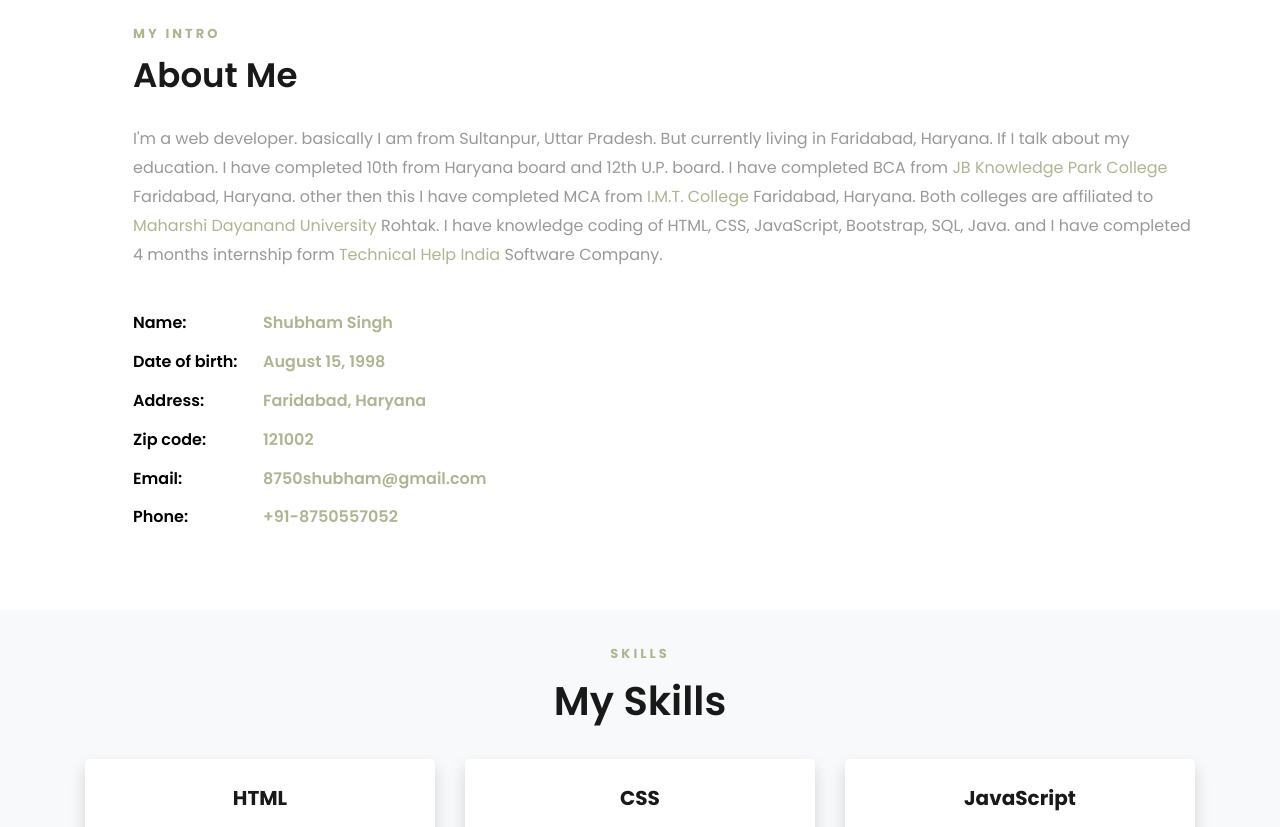
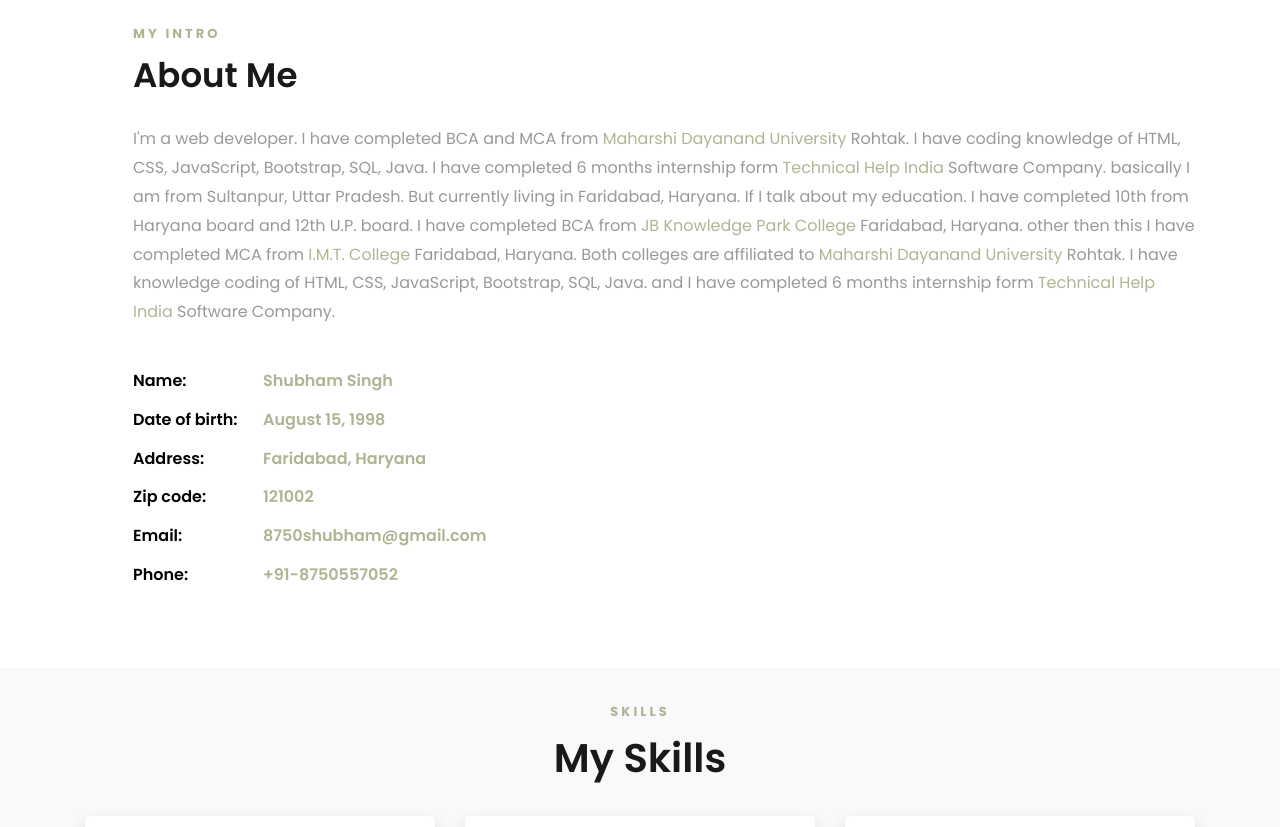
Before and after one commit to 87shubha/portfolio, a plain HTML site: page index.html in a window 1280 px wide. Shown: the part 780-1607 px from the top of the page. Drawn offline with Linux system fonts and the light colour scheme; some packages are replaced by stand-ins of ours; no server answers.

Commit message:
Update index.html

```diff
--- a/index.html
+++ b/index.html
@@ -70,7 +70,7 @@
 						</div>
 						<div class="one-forth d-flex align-items-center ftco-animate" data-scrollax=" properties: { translateY: '70%' }">
 							<div class="text">
-								<h1 class="mb-4 mt-3">Hi, I am <span>Shubham Sigh</span> This is my favorite work.</h1>
+								<h1 class="mb-4 mt-3">Hi, I am <span>Shubham Singh</span> This is my favorite work.</h1>
 								<p><a href="resume.pdf" class="btn btn-primary btn-outline-primary">Download Resume</a></p>
 							</div>
 						</div>
@@ -89,8 +89,21 @@
 							<div class="col-md-12 heading-section ftco-animate">
 								<span class="subheading">My Intro</span>
 								<h2 class="mb-4" style="font-size: 34px; text-transform: capitalize;">About Me</h2>
-								<p>I'm a web developer. basically I am from Sultanpur, Uttar Pradesh. But currently living in Faridabad, Haryana. If I talk about my education. I have completed 10th from Haryana board and 12th U.P. board. I have completed BCA from <a href="https://www.jbcollege.in/">JB Knowledge Park College</a> Faridabad, Haryana. other then this I have completed MCA from <a href="https://imtfaridabad.com/">I.M.T. College </a>Faridabad, Haryana. Both colleges are affiliated to <a href="https://mdu.ac.in/">Maharshi Dayanand University</a> Rohtak. I have  knowledge coding of HTML, CSS, JavaScript, Bootstrap, SQL, Java. and I
-								have completed 4 months internship form <a href="https://technicalhelpindia.co/">Technical Help India</a> Software Company. </p>
+								<p>I'm a web developer. I have completed BCA and MCA from <a href="https://mdu.ac.in/">Maharshi
+								Dayanand University</a> Rohtak.	I have coding knowledge of HTML, CSS, JavaScript, Bootstrap, SQL, Java.
+								I have completed 6 months internship form <a href="https://technicalhelpindia.co/">Technical Help India</a>
+								Software Company.
+
+									basically
+								I am from Sultanpur, Uttar Pradesh. But currently living in Faridabad, Haryana. If
+									I talk about my education. I have completed 10th from Haryana board and 12th
+									U.P. board. I have completed BCA from <a href="https://www.jbcollege.in/">JB
+										Knowledge Park College</a> Faridabad, Haryana. other then this I have
+									completed MCA from <a href="https://imtfaridabad.com/">I.M.T. College </a>Faridabad,
+									Haryana. Both colleges are affiliated to <a href="https://mdu.ac.in/">Maharshi
+										Dayanand University</a> Rohtak. I have  knowledge coding of HTML, CSS,
+									JavaScript, Bootstrap, SQL, Java. and I	have completed 6 months internship form
+									<a href="https://technicalhelpindia.co/">Technical Help India</a> Software Company. </p>
 
 								<ul class="about-info mt-4 px-md-0 px-2">
 									<li class="d-flex"><span>Name:</span> <span>Shubham Singh</span></li>
```
